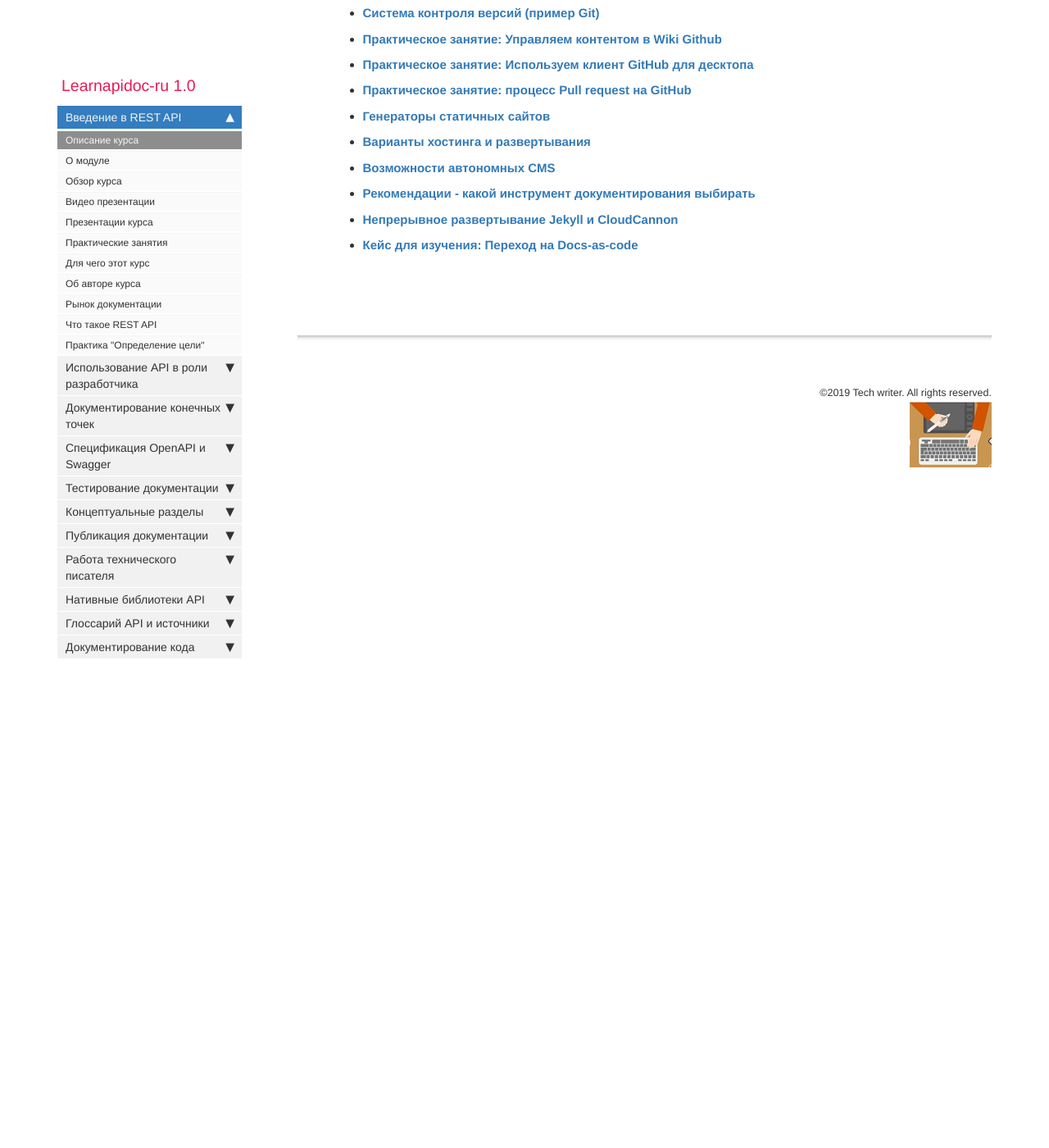
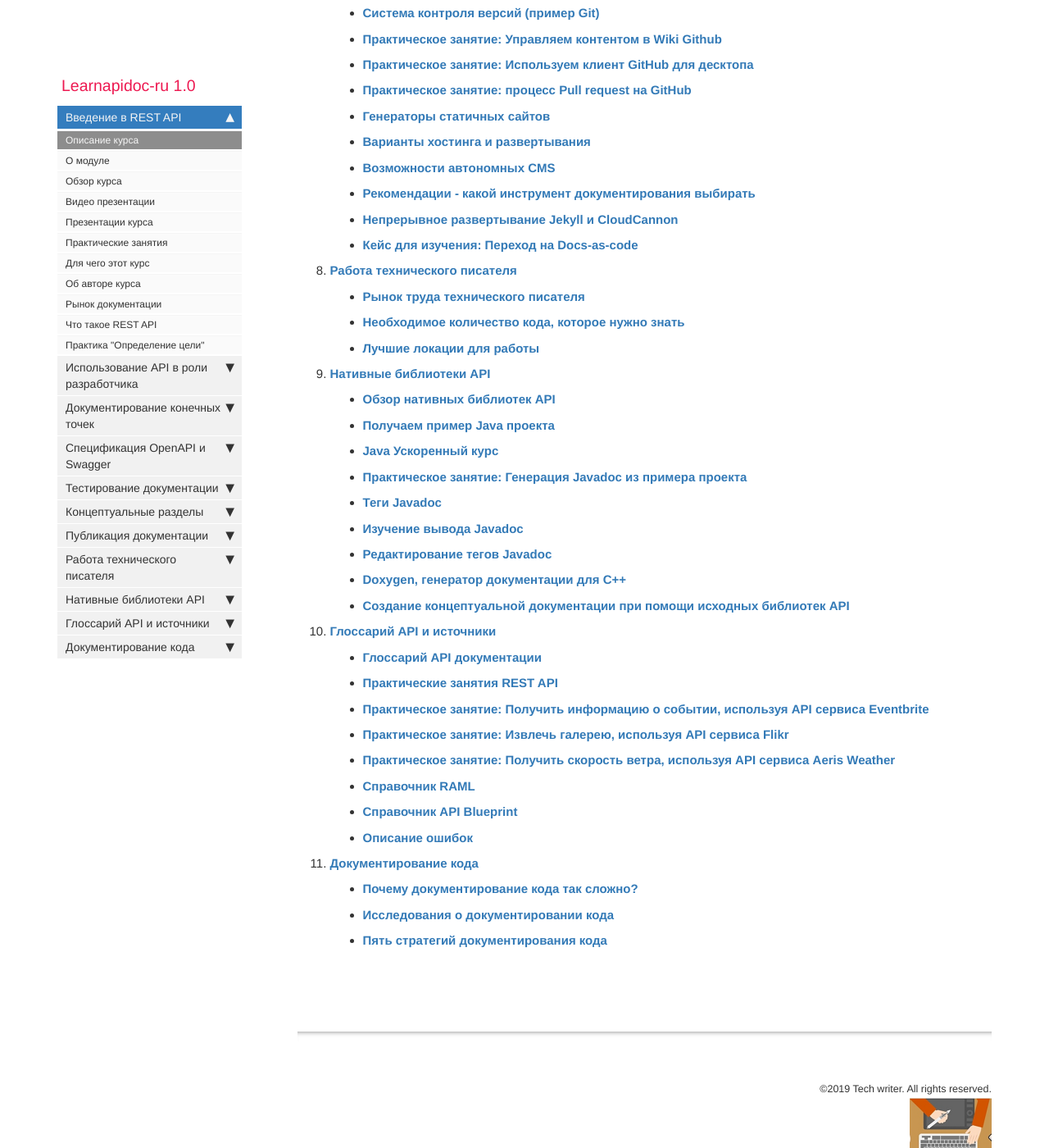
Before and after one commit to Starkovden/Starkovden.github.io, a Jekyll site: the page built from index.md, in a window 1280 px wide and 1400 px high, scrolled down 3094 px. Shown: the whole window at 82% size. Built offline with Jekyll 4.4.1, drawn with Linux system fonts in a browser that asks for light colours; nearby versions of some CDN libraries; comment, search, counter and statistics services are not loaded.

Commit message:
добавил оглавление оставшихся модулей

```diff
--- a/index.md
+++ b/index.md
@@ -120,3 +120,38 @@ permalink: index.html
     - [**Рекомендации - какой инструмент документирования выбирать**](Which-tool-choose.html)
     - [**Непрерывное развертывание Jekyll и CloudCannon**](Jekyll-and-cloudCannon.html)
     - [**Кейс для изучения: Переход на Docs-as-code**](Switching-tools.html)
+
+8. [**Работа технического писателя**](about-eigth-module.html)
+
+    - [**Рынок труда технического писателя**](job-market.html)
+    - [**Необходимое количество кода, которое нужно знать**](how-much-code-to-know.html)
+    - [**Лучшие локации для работы**](best-locations.html)
+
+9. [**Нативные библиотеки API**](about-ninth-module.html)
+
+    - [**Обзор нативных библиотек API**](Overview-of-library.html)
+    - [**Получаем пример Java проекта**](Get-the-sample-Java-project.html)
+    - [**Java Ускоренный курс**](Java-crash-course.html)
+    - [**Практическое занятие: Генерация Javadoc из примера проекта**](Activity-Generate-Javadoc.html)
+    - [**Теги Javadoc**](Javadoc-tags.html)
+    - [**Изучение вывода Javadoc**](Explore-Javadoc-output.html)
+    - [**Редактирование тегов Javadoc**](Make-edits-Javadocs-tags.html)
+    - [**Doxygen, генератор документации для С++**](Doxygen.html)
+    - [**Создание концептуальной документации при помощи исходных библиотек API**](Create-non-refsdocs-with-native-library-APIs.html)
+
+10. [**Глоссарий API и источники**](about-tenth-module.html)
+
+    - [**Глоссарий API документации**](Glossary-for-API-documentation.html)
+    - [**Практические занятия REST API**](RESTAPI-activities.html)
+    - [**Практическое занятие: Получить информацию о событии, используя API сервиса Eventbrite**](Get-event-information-using-Eventbrite-API.html)
+    - [**Практическое занятие: Извлечь галерею, используя API сервиса Flikr**](Retrieve-gallery-using-Flickr-API.html)
+    - [**Практическое занятие: Получить скорость ветра, используя API сервиса Aeris Weather**](Get-wind-speed-using-Aeris-API.html)
+    - [**Справочник RAML**](RAML-tutorial.html)
+    - [**Справочник API Blueprint**](API-Blueprint-tutorial.html)
+    - [**Описание ошибок**](answeres-whats-wrong.html)
+
+11. [**Документирование кода**](about-eleventh-module.html)
+
+    - [**Почему документирование кода так сложно?**](doc-code.html)
+    - [**Исследования о документировании кода**](doc-research.html)
+    - [**Пять стратегий документирования кода**](doc-strategy.html)
```
